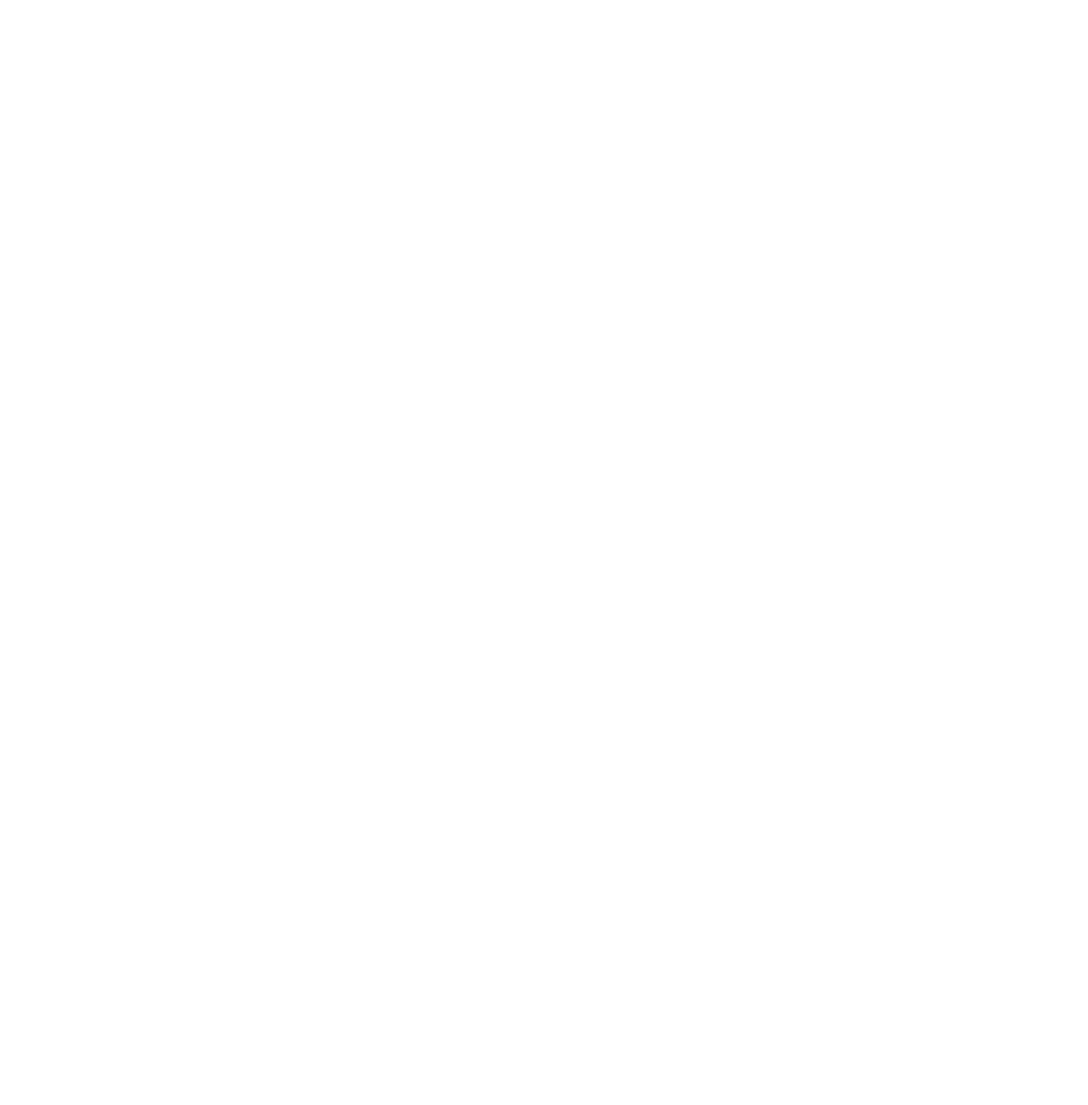
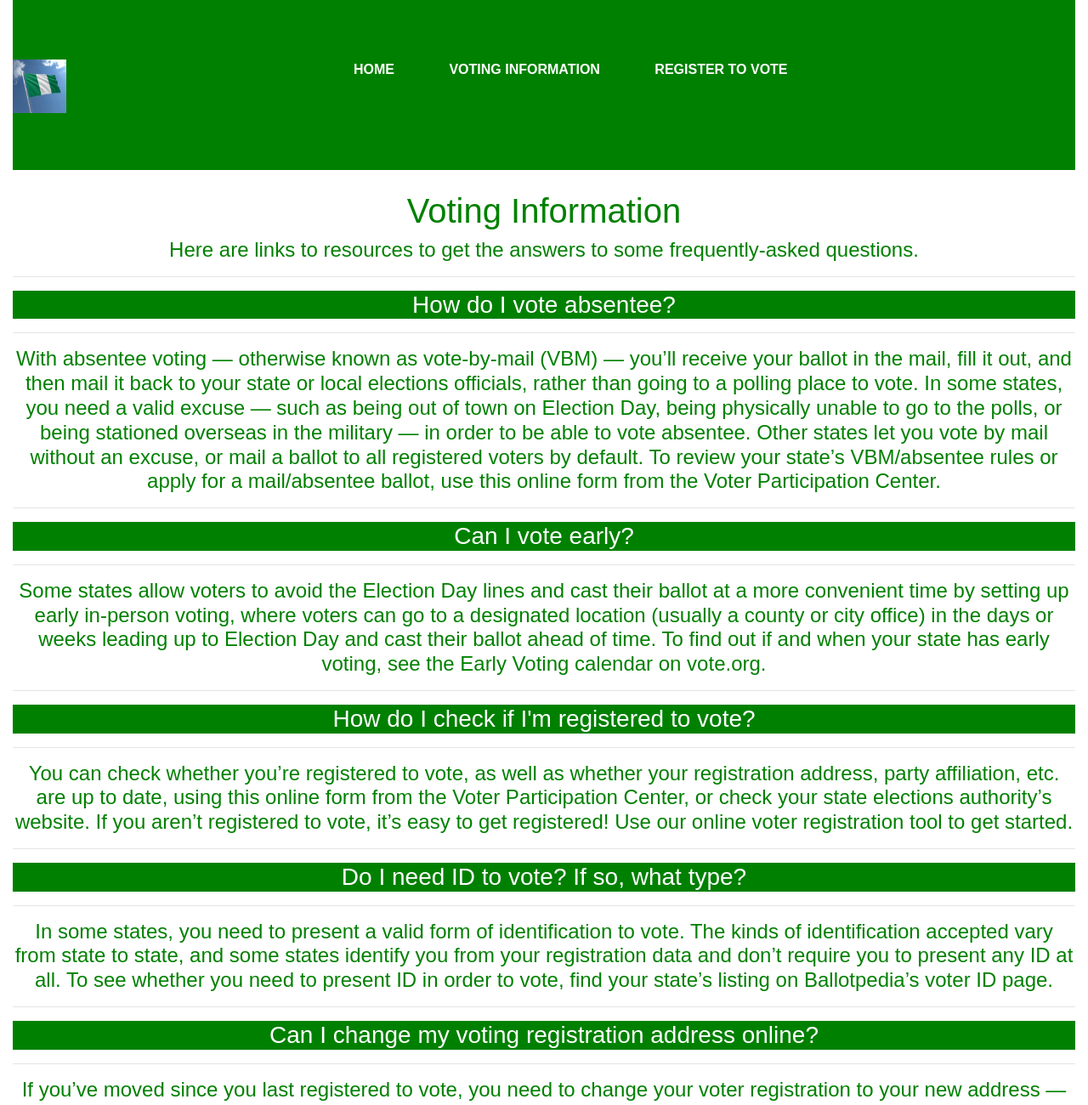
Before and after one commit to DurodolaAdeola/voting, a plain HTML site: page voting information.html in a window 1280 px wide. Shown: the top 1300 px of the page at 85% size. Before the commit the page ends 800 px from the top, so only its background shows below. Drawn offline with Linux system fonts and the light colour scheme.

Commit message:
voting informations

```diff
--- a/css/style.css
+++ b/css/style.css
@@ -37,3 +37,13 @@ h1{
     color: green;
     border: 10px solid green;
 }
+#vot{
+color: green;
+}
+.vo{
+    color: green;
+}
+.bag{
+    background-color: green;
+    color: white;
+}
--- a/register.html
+++ b/register.html
@@ -0,0 +1,25 @@
+<!DOCTYPE html>
+<html lang="en">
+<head>
+    <meta charset="UTF-8">
+    <meta http-equiv="X-UA-Compatible" content="IE=edge">
+    <meta name="viewport" content="width=device-width, initial-scale=1.0">
+    <title>register</title>
+    <script src="js/jquery-3.6.0.js"></script>
+    <script src="js/script.js"></script>
+    <link href="css/bootstrap.min.css" rel="stylesheet" type="text/css">
+    <link href="css/style.css" rel="stylesheet" type="text/css">
+
+</head>
+<body class="container-fluid">
+    <div>
+        <nav>
+            <img src="image/flag2.jpg" width="5%">
+            <a href="index.html"><b>HOME</b></a>
+            <a href="voting information.html"><b>VOTING INFORMATION</b></a>
+            <a href="register.html"><b>REGISTER TO VOTE</b></a>
+        </nav>
+    </div><br>
+
+</body>
+</html>
--- a/voting information.html
+++ b/voting information.html
@@ -0,0 +1,54 @@
+<!DOCTYPE html>
+<html lang="en">
+<head>
+    <meta charset="UTF-8">
+    <meta http-equiv="X-UA-Compatible" content="IE=edge">
+    <meta name="viewport" content="width=device-width, initial-scale=1.0">
+    <title>voting information</title>
+    <script src="js/jquery-3.6.0.js"></script>
+    <script src="js/script.js"></script>
+    <link href="css/bootstrap.min.css" rel="stylesheet" type="text/css">
+    <link href="css/style.css" rel="stylesheet" type="text/css">
+
+</head>
+<body class="container-fluid" id="vot">
+    <div>
+        <nav>
+            <img src="image/flag2.jpg" width="5%">
+            <a href="index.html"><b>HOME</b></a>
+            <a href="voting information.html"><b>VOTING INFORMATION</b></a>
+            <a href="register.html"><b>REGISTER TO VOTE</b></a>
+        </nav>
+    </div><br>
+    <h1 class="vo">Voting Information</h1>
+    <h4>Here are links to resources to get the answers to some frequently-asked questions.</h4><hr>
+
+    <h3 class="bag">How do I vote absentee?</h3><hr>
+    <h4>With absentee voting — otherwise known as vote-by-mail (VBM) — you’ll receive your ballot in the mail, fill it out, and then mail it back to your state or local elections officials, rather than going to a polling place to vote.
+
+        In some states, you need a valid excuse — such as being out of town on Election Day, being physically unable to go to the polls, or being stationed overseas in the military — in order to be able to vote absentee. Other states let you vote by mail without an excuse, or mail a ballot to all registered voters by default.
+
+        To review your state’s VBM/absentee rules or apply for a mail/absentee ballot, use this online form from the Voter Participation Center.</h4>
+        <hr><h3 class="bag">Can I vote early?</h3><hr>
+           <h4> Some states allow voters to avoid the Election Day lines and cast their ballot at a more convenient time by setting up early in-person voting, where voters can go to a designated location (usually a county or city office) in the days or weeks leading up to Election Day and cast their ballot ahead of time.
+
+            To find out if and when your state has early voting, see the Early Voting calendar on vote.org.</h4>
+            <hr><h3 class="bag">How do I check if I'm registered to vote?</h3><hr>
+                <h4>You can check whether you’re registered to vote, as well as whether your registration address, party affiliation, etc. are up to date, using this online form from the Voter Participation Center, or check your state elections authority’s website.
+
+                If you aren’t registered to vote, it’s easy to get registered! Use our online voter registration tool to get started.</h4>
+               <hr><h3 class="bag"> Do I need ID to vote? If so, what type?</h3><hr>
+                <h4> In some states, you need to present a valid form of identification to vote. The kinds of identification accepted vary from state to state, and some states identify you from your registration data and don’t require you to present any ID at all.
+
+                    To see whether you need to present ID in order to vote, find your state’s listing on Ballotpedia’s voter ID page.</h4>
+                <hr><h3 class="bag">Can I change my voting registration address online?</h3><hr>
+                <h4>If you’ve moved since you last registered to vote, you need to change your voter registration to your new address — whether you’ve moved in-town, in-state, or out-of-state. Use our online voter registration tool to register to vote at your new address.</h4>
+
+                <hr><h3 class="bag">When are the primary and general elections where I live, and what's on my ballot?</h3><hr>
+                <h4>The 2020 general election (for the office of president of the United States,  all seats in the U.S. House of Representatives, 35 seats in the U.S. Senate, and various offices in state and local government) will be held on Tuesday, November 3, 2020. 2020 primary election dates vary by state.</h4>
+                <footer class="jumbotron bg-success">
+                    © 2021 online voting. All rights reserved
+                </footer>
+
+</body>
+</html>
```
Also changed, not shown: index.html (+6 -3 lines).
